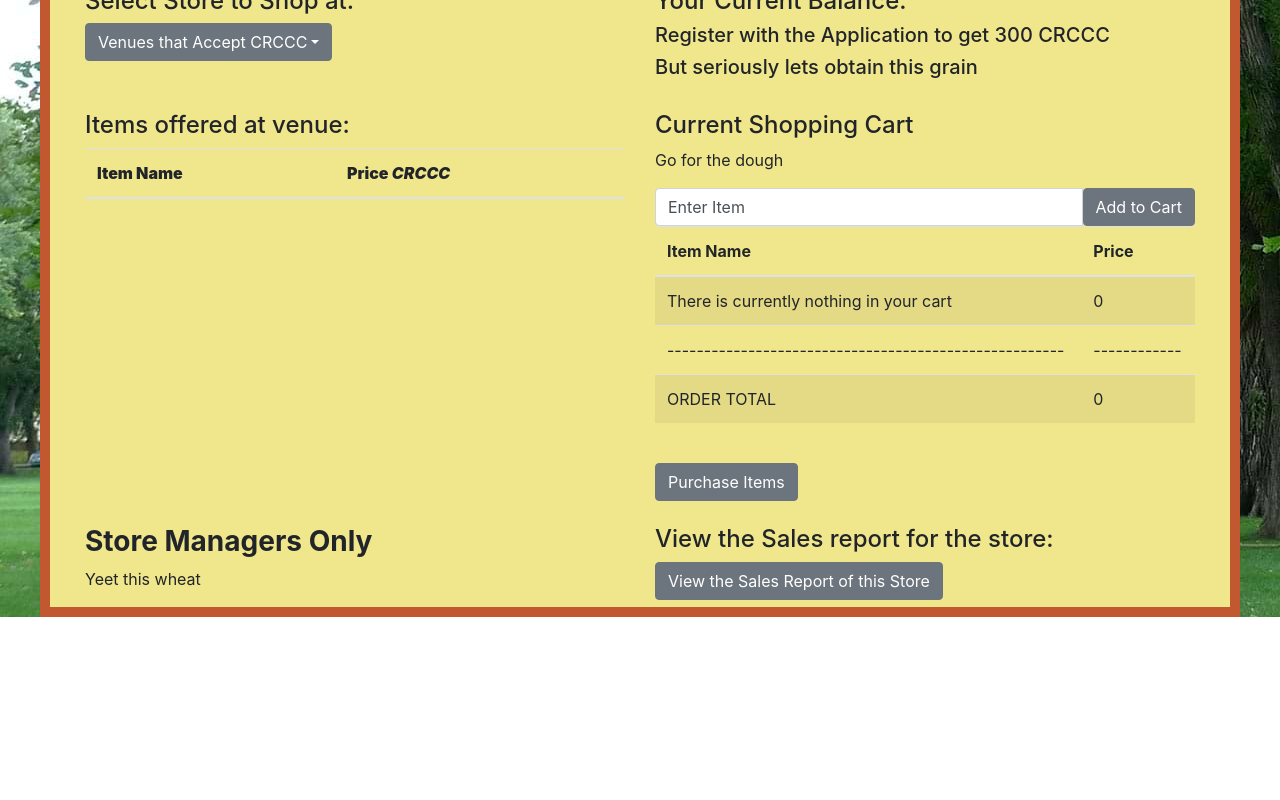
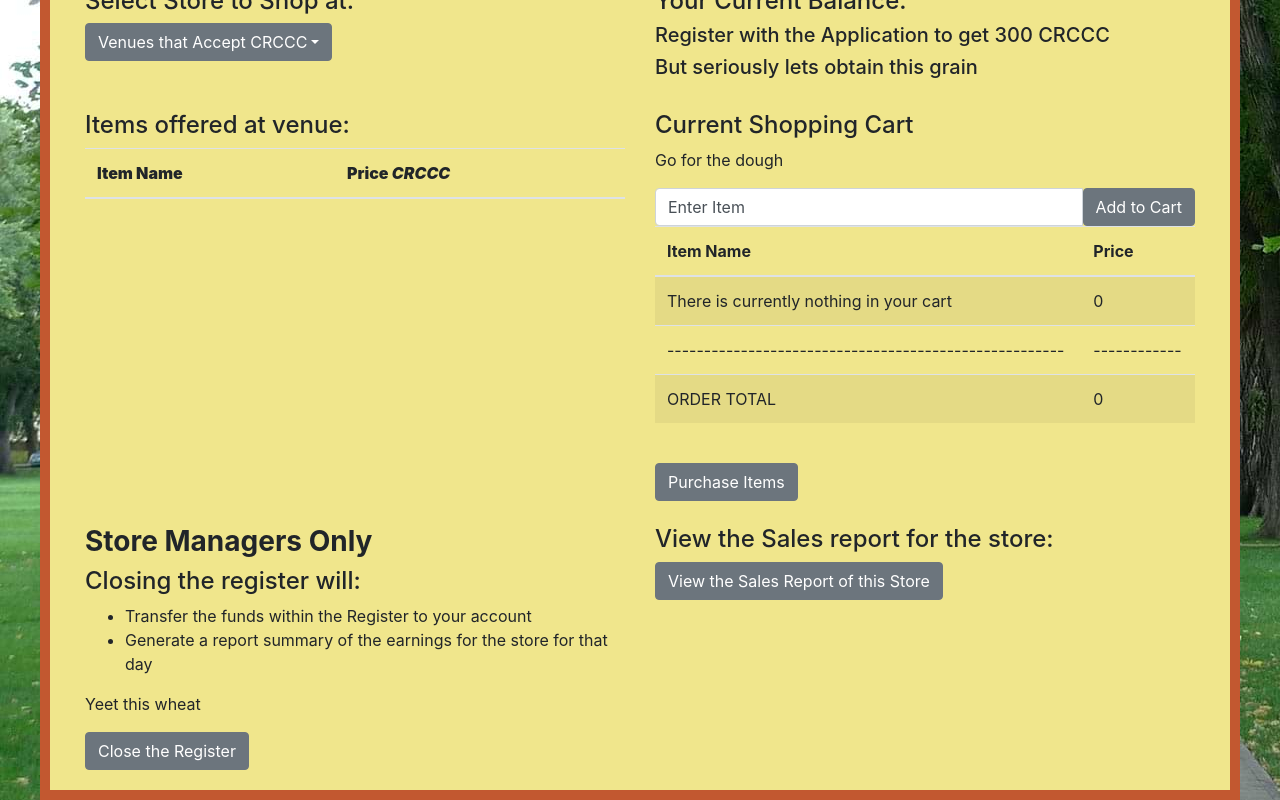
Before and after one commit to 0kayla0/TermProject, a React (Create React App) app in the folder crccc-token/: page / in a window 1280 px wide. Shown: the part 481-1281 px from the top of the page. Before the commit the page ends 1098 px from the top, so only its background shows below. Built offline with nearby package versions, Linux system fonts and the light colour scheme.

Commit message:
Finished the Close register component. Im going to run through this to verify that everything that this should need.

```diff
--- a/crccc-token/src/App.css
+++ b/crccc-token/src/App.css
@@ -15,5 +15,6 @@ body    {
     padding-top: 20px;
     padding-left: 20px;
     padding-right: 20px;
+    padding-bottom: 20px;
 
 }
--- a/crccc-token/src/Components/CloseRegister.js
+++ b/crccc-token/src/Components/CloseRegister.js
@@ -6,10 +6,20 @@ export default class CloseRegister extends Component{
         super(props);
     }
 
+    closeRegisterAction(){
+        alert("You are closeing " + this.props.register_name);
+    }
+
     render(){
         return (
             <div>
+                <h4>Closing the register will:</h4>
+                <ul>
+                    <li>Transfer the funds within the Register to your account</li>
+                    <li>Generate a report summary of the earnings for the store for that day</li>
+                </ul>
                 <p>Yeet this wheat</p>
+                <Button onClick={() => (this.closeRegisterAction)}>Close the Register</Button>
             </div>
         );
     }
```
